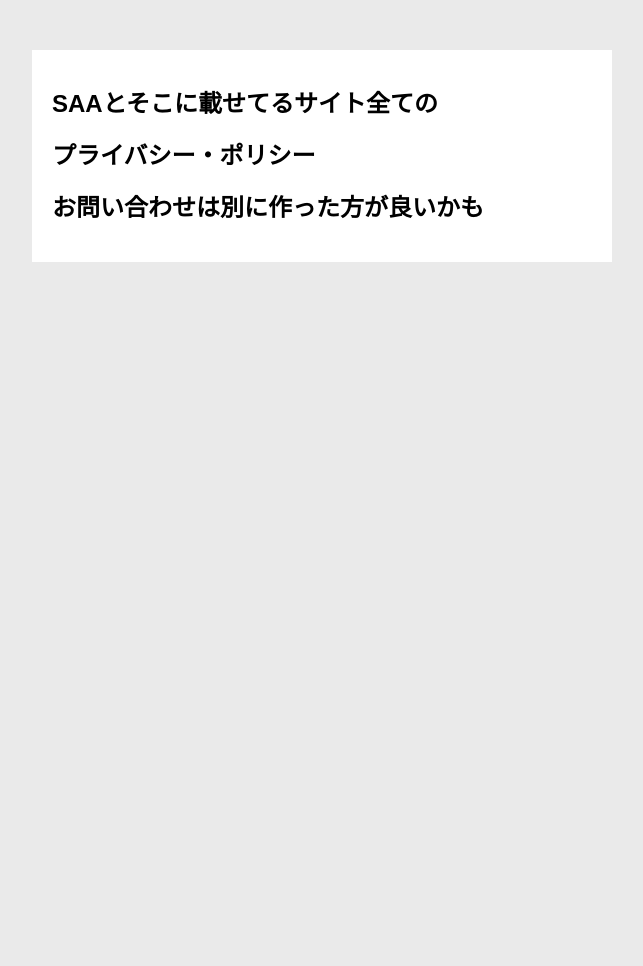
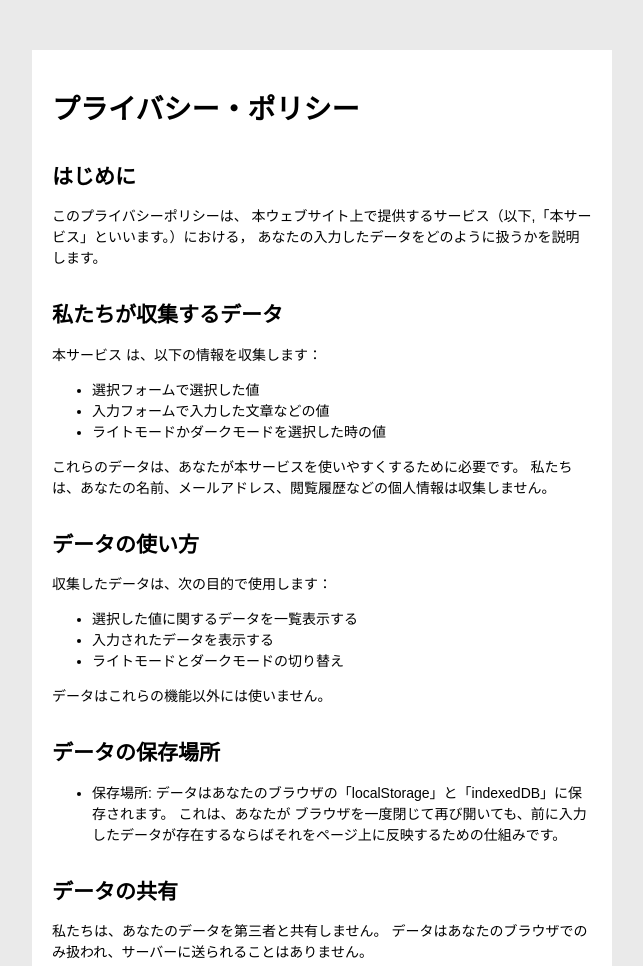
Before and after one commit to syab-syab/syab-syab-s-privacy-policies, a plain HTML site: page index.html in a window 1280 px wide. Shown: the top 966 px of the page, without its empty margins (318-961 px from the left). Before the commit the page ends 800 px from the top, so only its background shows below. Drawn offline with Linux system fonts and the light colour scheme.

Commit message:
一応完成

```diff
--- a/index.html
+++ b/index.html
@@ -3,38 +3,51 @@
 <head>
   <meta charset="UTF-8">
   <meta name="viewport" content="width=device-width, initial-scale=1.0">
-  <title>Privacy Policies by Private Word Stock</title>
+  <title>プライバシーポリシー by syab-syab</title>
   <link rel="stylesheet" href="style.css">
 </head>
 <body>
   <div id="content">
-    <h1>SAAとそこに載せてるサイト全ての</h1>
+    <!-- SAAとそこに載せてるサイト全てのプライバシーポリシー -->
+    <!-- ローカルストレージやindexedDBのみ使ってるやつ -->
+    <!-- データベースを使ったサイトはまた別のを作る -->
+    <!-- お問い合わせは別に作った方が良いかも -->
     <h1>プライバシー・ポリシー</h1>
-    <h1>お問い合わせは別に作った方が良いかも</h1>
-    <!-- <p>当社は、以下のとおり個人情報保護方針を定め、個人情報保護の仕組みを構築し、全従業員に個人情報保護の重要性の認識と取組みを徹底させることにより、個人情報の保護を推進致します。</p>
 
     <h2>はじめに</h2>
     <p>
-      このプライバシーポリシーは、「[拡張機能名]」（以下、「私たちの拡張機能」）があなたのデータをどのように扱うかを説明します。
-      私たちは、あなたがウェブ上で選択した単語を保存し、後で使えるようにするツールを提供しています。
-      このページでは、私たちが収集する情報やその使い方について、できるだけ分かりやすくお伝えします。
+      このプライバシーポリシーは、
+      本ウェブサイト上で提供するサービス（以下,「本サービス」といいます。）における，
+      あなたの入力したデータをどのように扱うかを説明します。
     </p>
 
     <h2>私たちが収集するデータ</h2>
-    <p>私たちの拡張機能は、以下の情報を収集します：</p>
+    <p>本サービス
+      は、以下の情報を収集します：
+    </p>
     <ul>
       <li>
-        選択したテキスト: あなたが右クリックで「保存」した単語やフレーズ。
+        選択フォームで選択した値
       </li>
       <li>
-        タイムスタンプ: 単語を保存した日時（例: 2025年3月16日）。
+        入力フォームで入力した文章などの値
       </li>
       <li>
-        お気に入り設定: 単語をお気に入りにしたかどうか。
+        ライトモードかダークモードを選択した時の値
       </li>
+
+      <!-- <li>
+        初アクセス時のデフォルトで表示するデータの値
+      </li>
+      <li>
+        現在や最後にデータを更新した時などの日時のミリ秒の値
+      </li>
+      <li>
+        目標達成度などの数値
+      </li> -->
     </ul>
     <p>
-      これらのデータは、あなたが拡張機能を使いやすくするために必要です。
+      これらのデータは、あなたが本サービスを使いやすくするために必要です。
       私たちは、あなたの名前、メールアドレス、閲覧履歴などの個人情報は収集しません。
     </p>
 
@@ -42,55 +55,39 @@
     <p>収集したデータは、次の目的で使用します：</p>
     <ul>
       <li>
-        単語を保存し、サイドパネルやコンテキストメニューで表示する。
+        選択した値に関するデータを一覧表示する
       </li>
       <li>
-        お気に入り機能を提供する（お気に入りにした単語を簡単に呼び出せるように）。
+        入力されたデータを表示する
       </li>
       <li>
-        あなたが後で単語を貼り付けられるようにする。
+        ライトモードとダークモードの切り替え
       </li>
     </ul>
     データはこれらの機能以外には使いません。
 
-    <h2>データの保存場所と保護</h2>
+    <h2>データの保存場所</h2>
     <ul>
       <li>
-        保存場所: データはあなたのブラウザの「同期ストレージ」（Chromeのchrome.storage.sync）に保存されます。
-        これは、あなたが別のデバイスでログインしたときにも単語を使えるようにするための仕組みです。
-      </li>
-      <li>
-        保護方法: データは暗号化されて送信され、あなたのGoogleアカウントに紐づけられます。
-        私たち開発者は、データの中身を直接見ることはできません。
+        保存場所: データはあなたのブラウザの「localStorage」と「indexedDB」に保存されます。
+        これは、あなたが
+        ブラウザを一度閉じて再び開いても、前に入力したデータが存在するならばそれをページ上に反映するための仕組みです。
       </li>
     </ul>
 
     <h2>データの共有</h2>
     <p>
       私たちは、あなたのデータを第三者と共有しません。
-      データはあなたのブラウザとGoogleのサーバー（同期用）でのみ扱われ、私たちのサーバーに送られることはありません。
+      データはあなたのブラウザでのみ扱われ、サーバーに送られることはありません。
     </p>
 
-    <h2>あなたの権利</h2>
-    <ul>
-      <li>
-        データ確認: サイドパネルで保存した単語をいつでも確認できます。
-      </li>
-      <li>
-        削除: 単語を削除したい場合は、サイドパネルの「削除」ボタンを使えます。
-        拡張機能をアンインストールすると、すべてのデータが自動的に消去されます。
-      </li>
-      <li>
-        質問: 不明点があれば、[サポートメール: example@domain.com]までご連絡ください。
-      </li>
-    </ul>
 
     <h2>ポリシーの変更</h2>
     <p>
       このポリシーを更新する場合、最新版をここに掲載します。大きな変更があるときは、拡張機能内で通知します。
     </p>
 
-    <h2>お問い合わせ</h2>
+    <!-- <h2>お問い合わせ</h2>
     <p>
       質問や懸念がある場合、[開発者名]（[メールアドレス]）までお気軽にご連絡ください。
     </p> -->
--- a/style.css
+++ b/style.css
@@ -2,7 +2,7 @@
 
 body{
   font-family: "ヒラギノ角ゴ Pro W3", "Hiragino Kaku Gothic Pro", "メイリオ", Meiryo, Osaka, "ＭＳ Ｐゴシック", "MS PGothic", sans-serif;
-  font-size:12px;
+  font-size:14px;
   background-color:#eaeaea;
 }
 #content {
```
